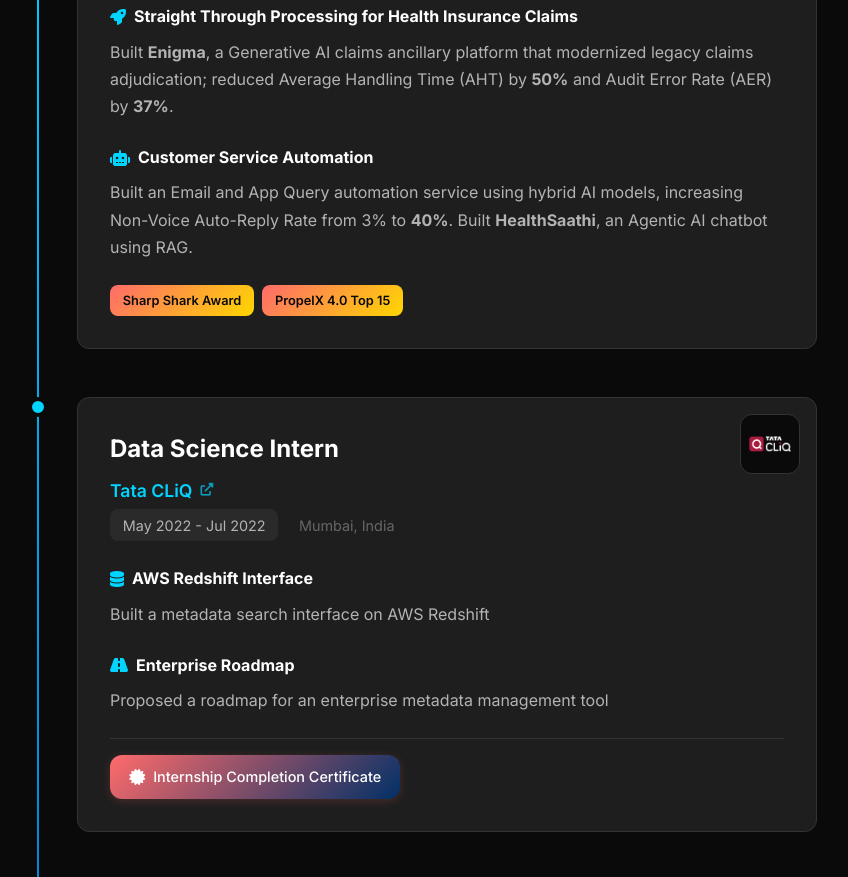
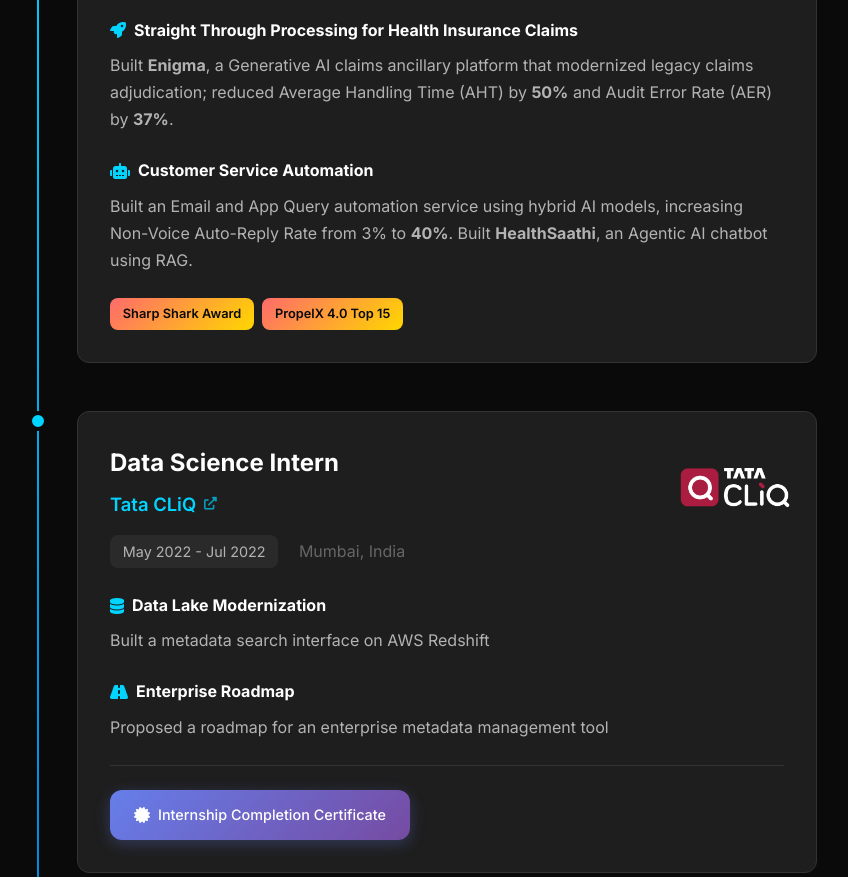
Before and after one commit to shettysaish20/saish-dev-portfolio, a plain HTML site: page index.html in a window 1280 px wide. Shown: the part 2233-3110 px from the top of the page, without its empty margins (223-1071 px from the left). Drawn offline with Linux system fonts and the light colour scheme; animation ran at ten frames a second.

Commit message:
Experience section completed

```diff
--- a/index.html
+++ b/index.html
@@ -169,8 +169,14 @@
                             <p>Built an Email and App Query automation service using hybrid AI models, increasing Non-Voice Auto-Reply Rate from 3% to <strong>40%</strong>. Built <strong>HealthSaathi</strong>, an Agentic AI chatbot using RAG.</p>
                         </div>
                         <div class="awards">
-                            <span class="award-badge">Sharp Shark Award</span>
-                            <span class="award-badge">PropelX 4.0 Top 15</span>
+                            <a href="https://saish-personal-docs.s3.ap-south-1.amazonaws.com/certificates/SharpShark.jpeg"
+                            target="_blank" rel="noopener noreferrer" class="award-badge">
+                                Sharp Shark Award
+                            </a>
+                            <a href="https://saish-personal-docs.s3.ap-south-1.amazonaws.com/certificates/SKM_C250i25021610540.pdf"
+                            target="_blank" rel="noopener noreferrer" class="award-badge">
+                                PropelX 4.0 Top 15
+                            </a>
                         </div>
                     </div>
                 </div>
@@ -194,7 +200,7 @@
                     </div>
                     <div class="timeline-details">
                         <div class="achievement">
-                            <h4><i class="fas fa-database"></i> AWS Redshift Interface</h4>
+                            <h4><i class="fas fa-database"></i> Data Lake Modernization</h4>
                             <p>Built a metadata search interface on AWS Redshift</p>
                         </div>
                         <div class="achievement">
--- a/styles.css
+++ b/styles.css
@@ -570,12 +570,12 @@ body::before {
     position: absolute;
     top: 1rem;
     right: 1rem;
-    width: 60px;
-    height: 60px;
-    background: var(--bg-primary);
-    border-radius: var(--radius-medium);
-    padding: 8px;
-    border: 1px solid var(--border-color);
+    width: 130px; /* Increased from 60px */
+    height: 120px; /* Increased from 60px */
+    background: none;
+    border-radius: none;
+    padding: 10px; /* Increased padding */
+    border: none;
     display: flex;
     align-items: center;
     justify-content: center;
@@ -599,21 +599,21 @@ body::before {
 }
 
 .timeline-header h3 {
+    margin-bottom: 0.25rem; /* Reduce space after position title */
     font-size: 1.5rem;
-    margin-bottom: 0.5rem;
     color: var(--text-primary);
 }
 
 .timeline-company {
     color: var(--primary-color);
     font-weight: 600;
-    font-size: 1.1rem;
+    font-size: 1.15rem;
     text-decoration: none;
     transition: all var(--transition-medium);
     display: flex;
     align-items: center;
     gap: 0.5rem;
-    margin: 0.25rem 0;
+    margin: 0.5rem 0 1rem 0; /* Add proper spacing between company and date */
 }
 
 .timeline-company i {
@@ -645,7 +645,7 @@ body::before {
 
 .timeline-location {
     color: var(--text-muted);
-    font-size: 0.9rem;
+    font-size: 1rem;
 }
 
 .timeline-details {
@@ -680,41 +680,50 @@ body::before {
     background: linear-gradient(135deg, var(--accent-color), var(--warning-color));
     color: var(--bg-primary);
     padding: 0.3rem 0.8rem;
+    text-decoration: none;
     border-radius: var(--radius-small);
     font-size: 0.8rem;
     font-weight: 600;
 }
 
-.certificate-section {
-    margin-top: 1rem;
-    padding-top: 1rem;
-    border-top: 1px solid var(--border-color);
+.award-badge:hover {
+    transform: translateY(-2px);
+    box-shadow: 0 4px 20px rgba(255, 149, 0, 0.3);
+    background: linear-gradient(135deg, #ff9500, var(--accent-color));
+    color: black;
 }
 
 .certificate-badge {
     display: inline-flex;
     align-items: center;
     gap: 0.5rem;
-    padding: 0.6rem 1.2rem;
-    background: linear-gradient(135deg, var(--accent-color), #013067);
+    padding: 0.8rem 1.5rem;
+    background: linear-gradient(135deg, #667eea, #764ba2); /* Purple-blue gradient */
     color: white;
     text-decoration: none;
     border-radius: var(--radius-medium);
     font-size: 0.9rem;
     font-weight: 500;
     transition: all var(--transition-medium);
-    box-shadow: 0 2px 10px rgba(255, 107, 107, 0.2);
+    box-shadow: 0 4px 15px rgba(102, 126, 234, 0.3);
 }
 
 .certificate-badge:hover {
     transform: translateY(-2px);
-    box-shadow: 0 4px 20px rgba(255, 107, 107, 0.3);
-    background: linear-gradient(135deg, #ff6b6b, var(--accent-color));
+    box-shadow: 0 6px 25px rgba(102, 126, 234, 0.4);
+    background: linear-gradient(135deg, #764ba2, #667eea); /* Reverse gradient on hover */
 }
 
 .certificate-badge i {
     font-size: 1rem;
 }
+
+.certificate-section {
+    margin-top: 1.5rem;
+    padding-top: 1.5rem;
+    border-top: 1px solid var(--border-color);
+}
+
 
 /* Projects Section */
 .projects {
```
